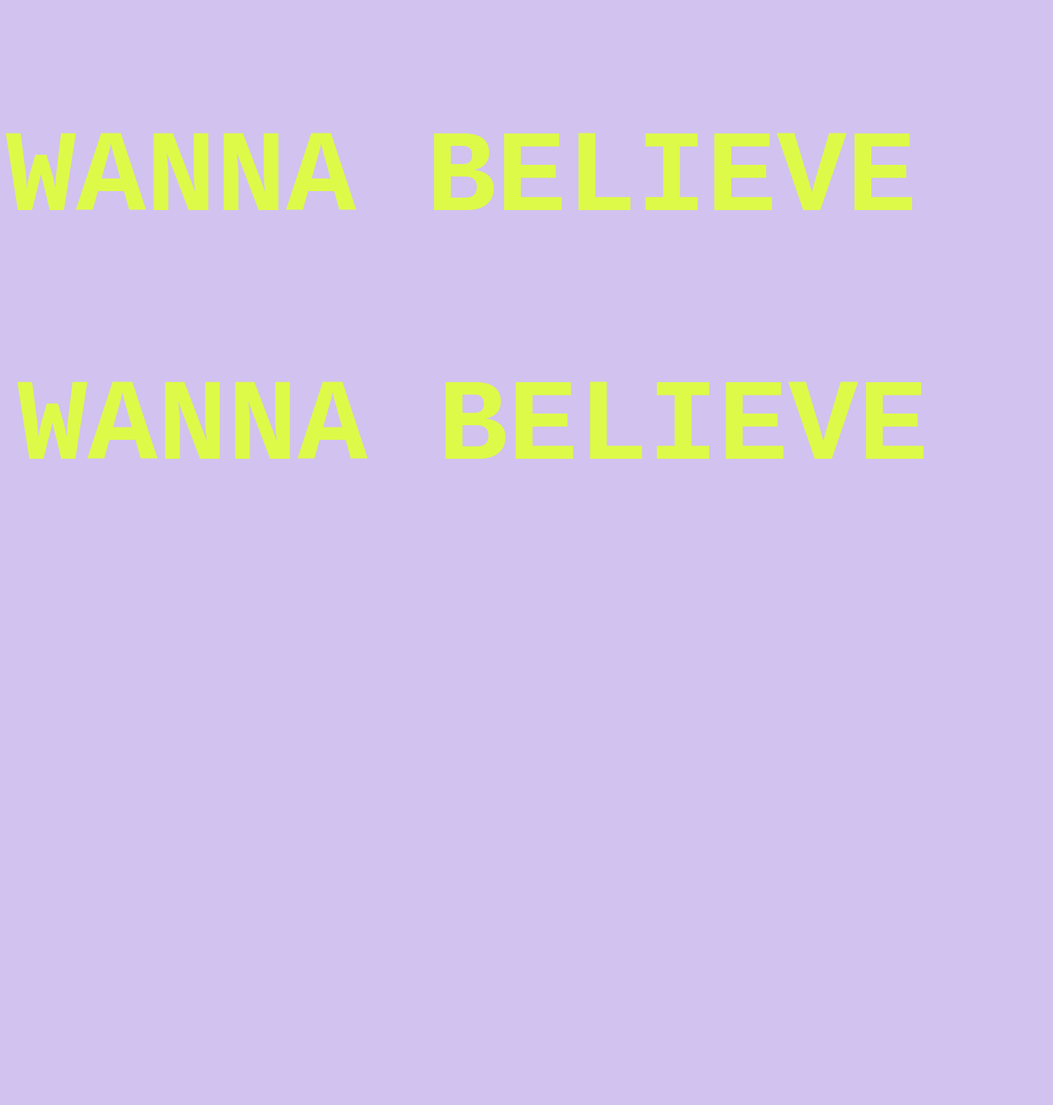
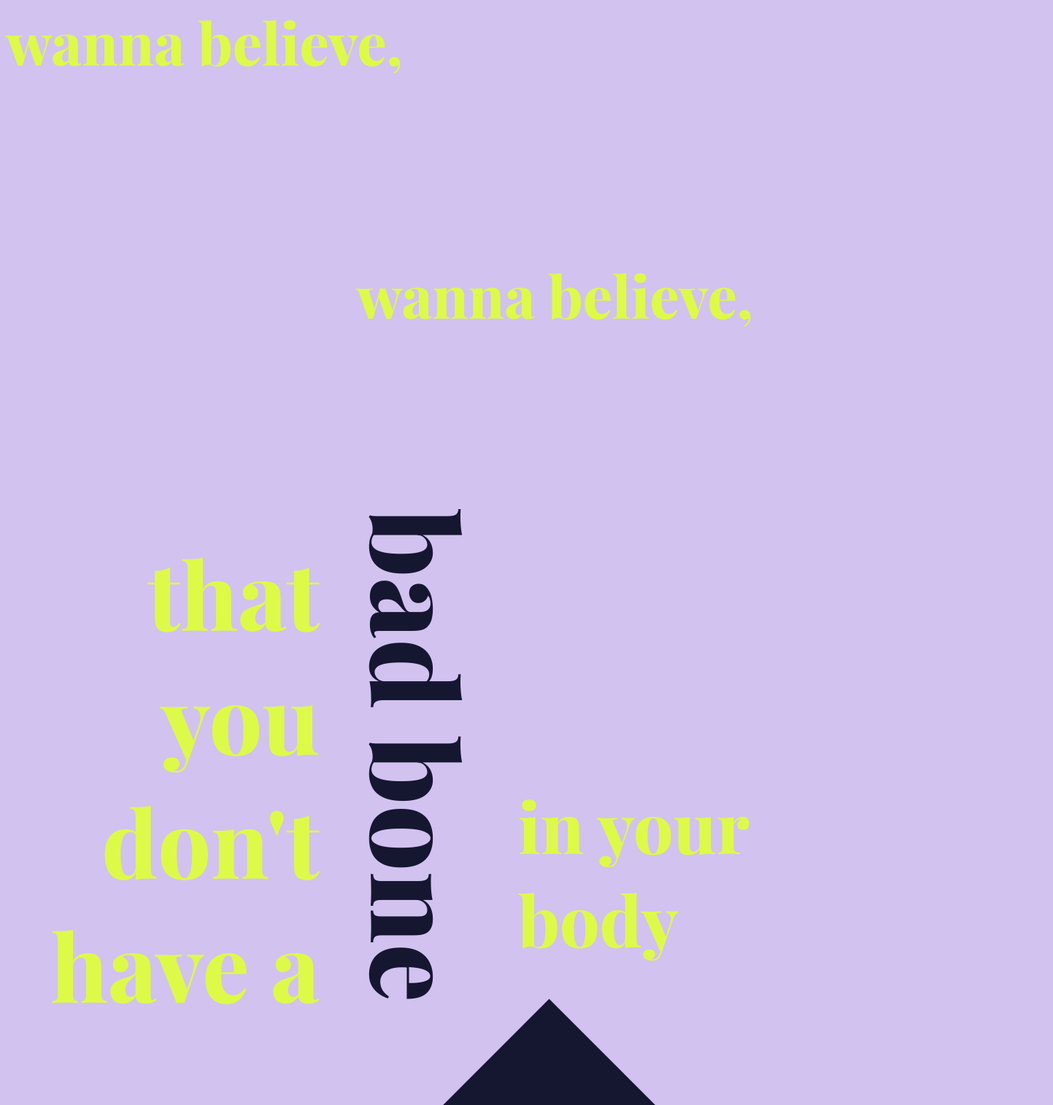
Before and after one commit to YodoxD/KickStartWeb-SophitOeschger, a plain HTML site: page Sprint 1/sprint1.html in a window 1280 px wide. Shown: the part 5-1520 px from the top of the page at 73% size, 1443 px wide, since content can reach past the window. Before the commit the page ends 842 px from the top, so only its background shows below. Drawn offline with nearby package versions, Linux system fonts and the light colour scheme.

Commit message:
am verzwiivle

```diff
--- a/Sprint 1/sprint1.css
+++ b/Sprint 1/sprint1.css
@@ -1,18 +1,74 @@
+/* FONT IMPORT*/
+@import url('https://fonts.googleapis.com/css2?family=Playfair+Display:wght@800&display=swap');
+
 body{
     background-color: #D2C2F0;
-    font-family: 'Courier New', Courier, monospace;
-    text-transform: uppercase;
+    font-family: 'Playfair Display', serif;
+    text-transform: lowercase;
     font-weight:bolder;
 }
 
-.text1{
-    font-size: 10rem;
+.seite1{
+    font-size: 5rem;
     color: #DDFA48;
     text-align: left;
 }
 
-.text2{
-    font-size: 10rem;
+.seite2{
+    font-size: 5rem;
     color: #DDFA48;
     text-align: right;
+    margin: 15rem;
 }
+
+.seite3{
+    font-size: 10rem;
+    color: #151730;
+    writing-mode: vertical-lr;
+    text-align: left;
+}
+
+.box1 {
+    font-size: 8rem;
+    text-align: right;
+    writing-mode: horizontal-tb;
+    color: #DDFA48;
+    width: 400px;
+    height: 400px;
+    margin: 20px;
+    padding: 10px;
+    float: left;
+    }
+
+.box2 {
+    font-size: 6rem;
+    text-align: left;
+    writing-mode: horizontal-tb;
+    color: #DDFA48;
+    width: 400px;
+    height: 400px;
+    margin: 20px;
+    padding: 10px;
+    float: right;
+    }
+
+.rotate1 {
+    width: 70rem;
+    height: 60rem;
+    text-align: right;
+    background-color:#151730;
+    -ms-transform: rotate(-45deg); /* IE 9 */
+    transform: rotate(-45deg);
+    margin: 8rem;
+    }
+
+.box3 {
+    font-size: 10rem;
+    text-align: left;
+    color: #DDFA48;
+    width: 400px;
+    height: 400px;
+    margin: 50px;
+    padding: 10px;
+    float: right;
+    }
--- a/Sprint 1/sprint1.html
+++ b/Sprint 1/sprint1.html
@@ -8,7 +8,14 @@
     <link rel="stylesheet" href="sprint1.css">
 </head>
 <body>
-    <p class="text1">wanna believe</p>
-    <p class="text2">wanna believe</p>
+    <div class="seite1">wanna believe,</div>
+    <div class="seite2">wanna believe,</div>
+    <div class="box1">that you don't have a </div>
+    <div class="seite3">bad bone <span class="box2">in your body </span></div>
+    <div class="rotate1">
+        <div class="box3">but the bruise</div>
+        <div class="box3" style="font-size: 5rem; text-align: right;">on your ego make you go</div>
+    </div>
+
 </body>
 </html>
```
